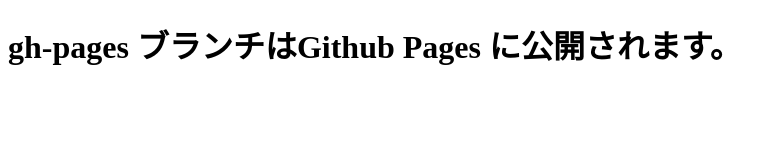
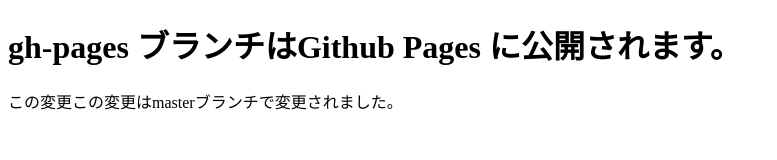
Before and after one commit to jun65864/git-study, a plain HTML site: page index.html in a window 1280 px wide. Shown: the whole page, without its empty margins (0-777 px from the left). Drawn offline with Linux system fonts and the light colour scheme.

Commit message:
段落を追加

```diff
--- a/index.html
+++ b/index.html
@@ -8,5 +8,6 @@
 </head>
 <body>
     <h1>gh-pages ブランチはGithub Pages に公開されます。</h1>
+    <p>この変更この変更はmasterブランチで変更されました。</p>
 </body>
 </html>
```
